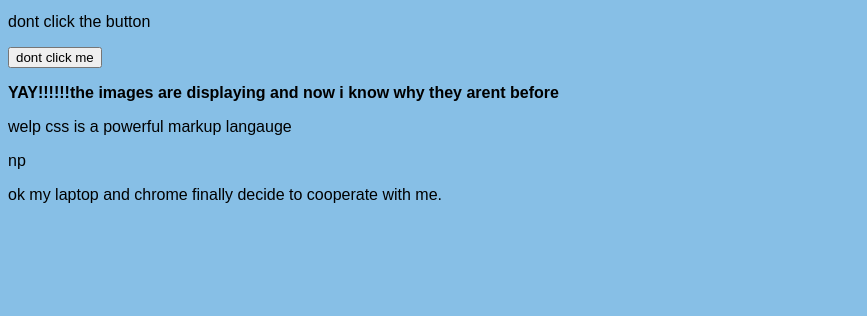
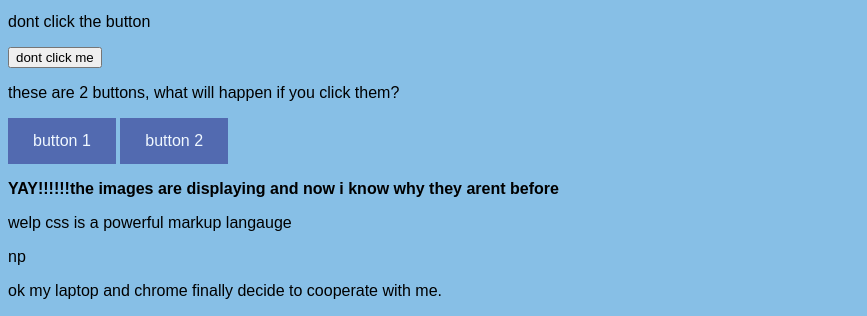
Before and after one commit to whyamihere001/whyamihere001.github.io, a plain HTML site: page index.html in a window 1280 px wide. Shown: the part 1132-1448 px from the top of the page, without its empty margins (0-867 px from the left). Before the commit the page ends 1352 px from the top, so only its background shows below. Drawn offline with Linux system fonts and the light colour scheme.

Commit message:
Add files via upload

```diff
--- a/index.html
+++ b/index.html
@@ -51,11 +51,42 @@ style="width:400px;height:300px">
 <p><button>click me to do nothing</button></p>
 <script>
     function myFunction(){
-        document.getElementById("rickroll").innerHTML = "never gonna give you up<br>never gonna let you down<br>never gonna run around and desert you";
+        document.getElementById("rickroll").innerHTML = "i want to die.";
     }
+
 </script>
 <p id="rickroll">dont click the button</p>
 <button type="button" onclick="myFunction()">dont click me</button>
+<p>these are 2 buttons, what will happen if you click them?</p>
+<style>
+    a:link, a:visited{
+        background-color: rgb(89, 175, 156);
+        color: rgb(255, 255, 255);padding: 14px 25px;
+        text-align: center;
+        text-decoration: none;
+        display: inline-block;
+
+    }
+    a:hover, a:active{
+        background-color: rgb(66, 126, 114);
+    }
+</style>
+<a href="https://www.youtube.com/watch?v=p7YXXieghto" target="_blank">button 1</a>
+<style>
+    a:link, a:visited{
+        background-color: rgb(82, 106, 176);
+        color: aliceblue;
+        text-align: center;
+        text-decoration: none;
+        display: inline-block;
+    }
+    a:hover, a:active{
+        background-color: rgb(31, 62, 99);
+    }
+</style>
+<a href="https://www.youtube.com/watch?v=BbeeuzU5Qc8">button 2</a>
+
+
 <p><strong>YAY!!!!!!the images are displaying and now i know why they arent before</strong></p>
 <p>welp css is a powerful markup langauge</p>np
 <p>ok my laptop and chrome finally decide to cooperate with me.</p>
```
